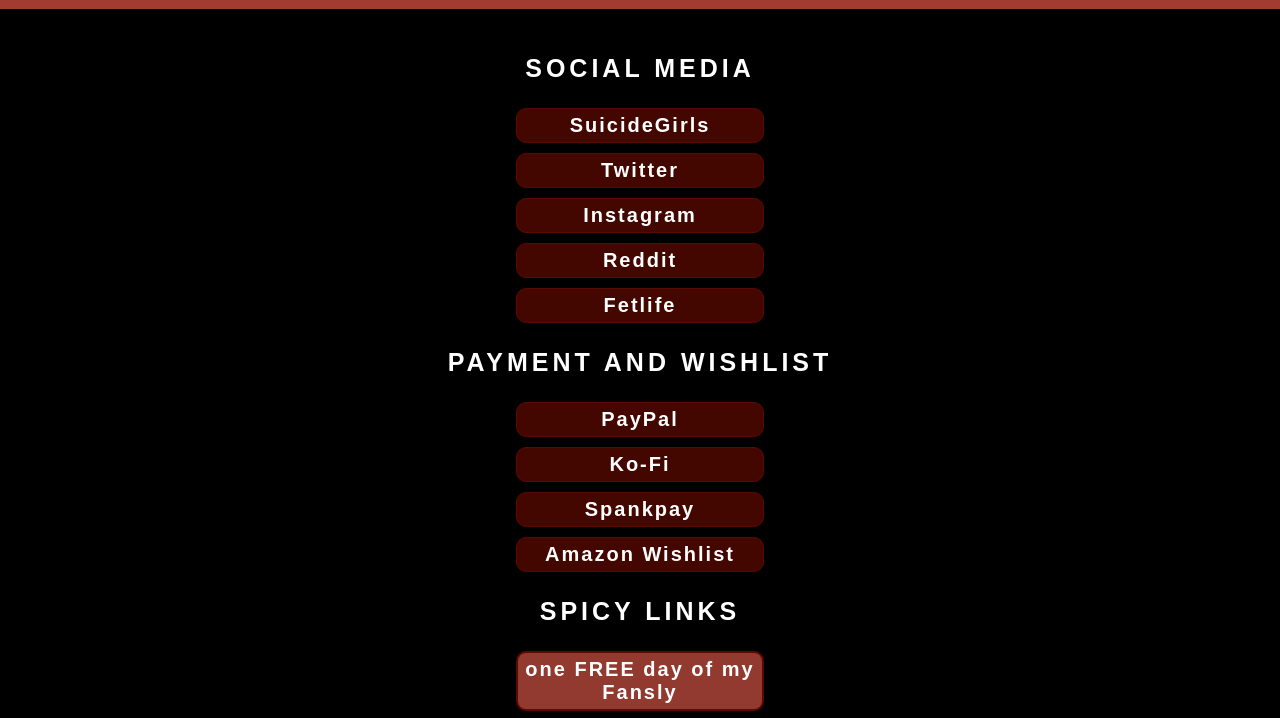
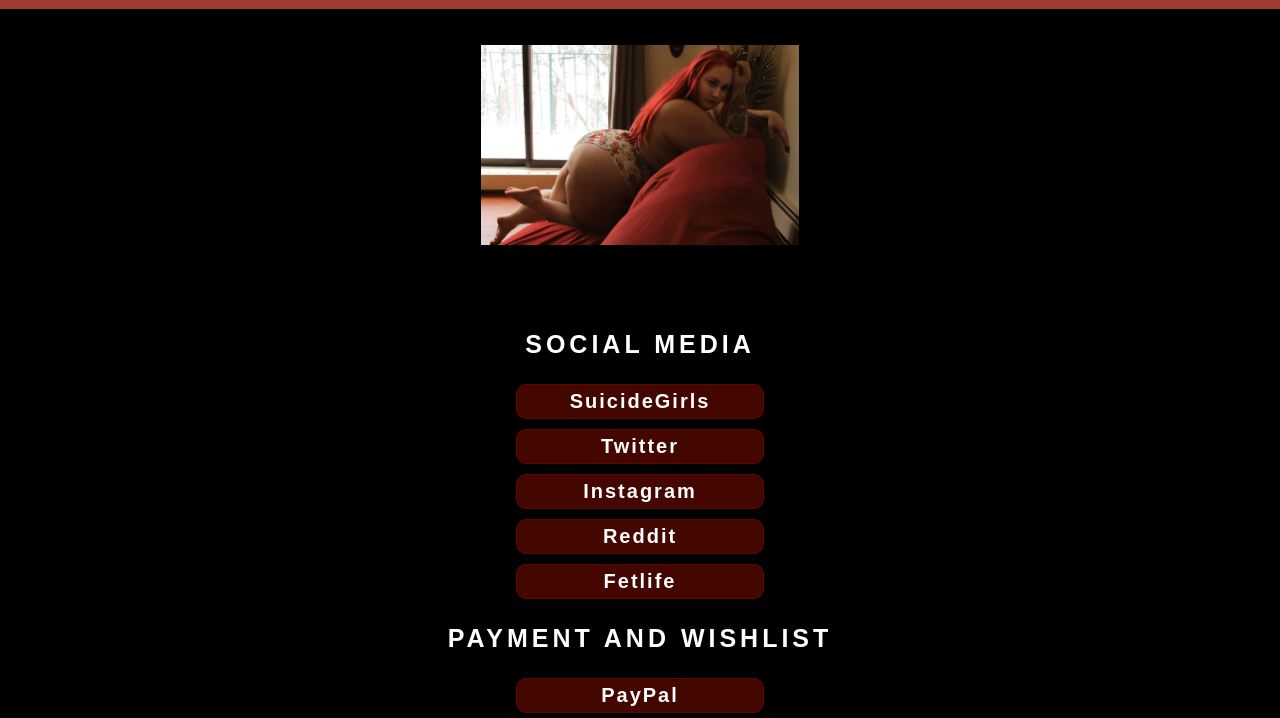
Before and after one commit to Marykathriner/Honeycat, a plain HTML site: page index.html in a window 1280 px wide. Shown: the part 45-763 px from the top of the page. Drawn offline with Linux system fonts and the light colour scheme; a web font is replaced by a local one.

Commit message:
added img

```diff
--- a/css/style.css
+++ b/css/style.css
@@ -47,6 +47,10 @@
 	font-style: 20px;
 
 
+}
+
+img{
+	height: 200px;
 }
 
 .title {
--- a/index.html
+++ b/index.html
@@ -10,6 +10,13 @@
 	<nav>
 		<div class="title">Miss Honey Cats Links</div>
 	</nav>
+
+<!-- Header banner-->
+	<div class="wrapper">
+		<figure>
+			<img src="img/honey-header.jpg">
+		</figure>
+	</div>
 <!-- Links -->
 	<div class="wrapper">
 		<h3>Social Media</h3>
```
Also changed, not shown: img/honey-header.jpg (added).
